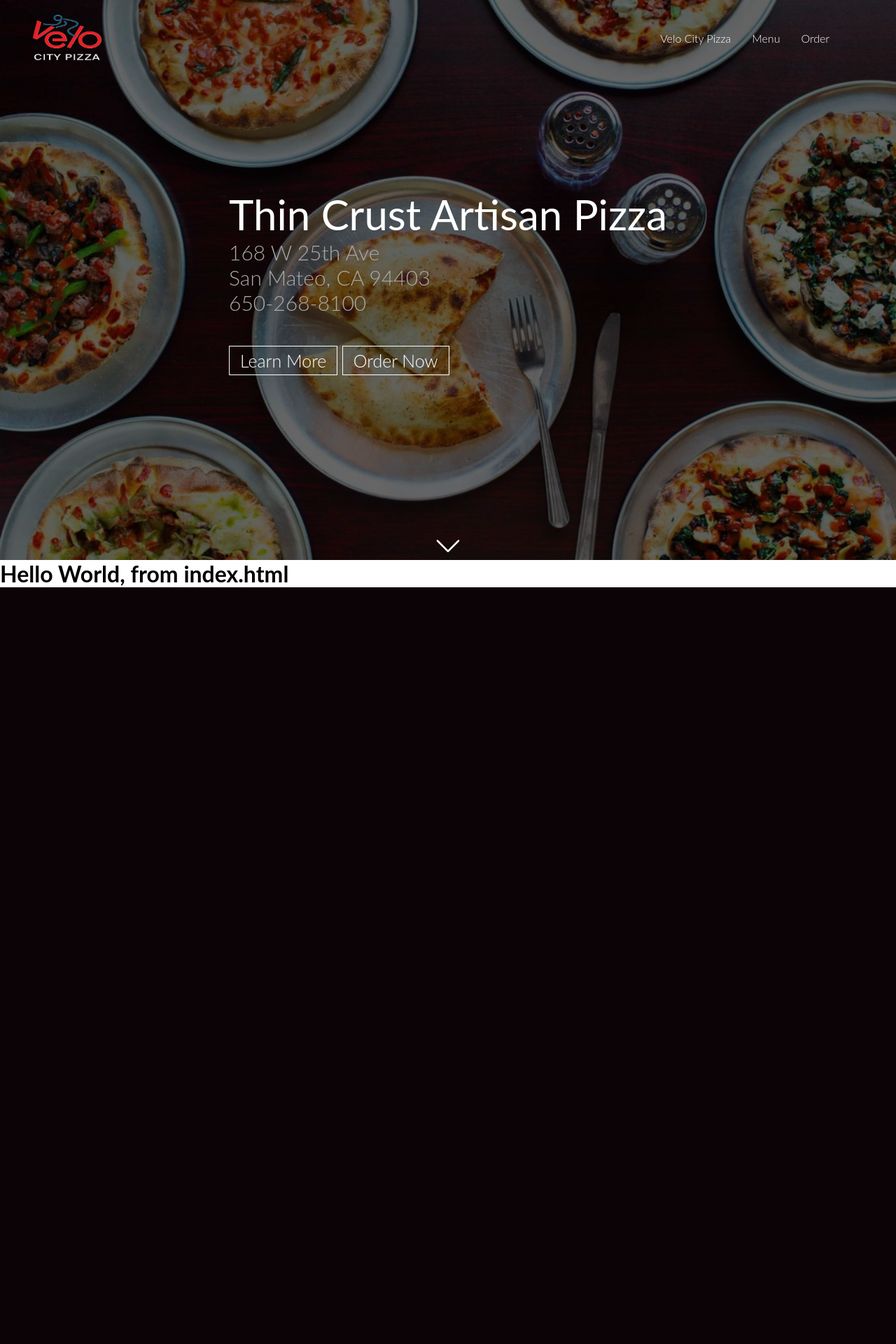
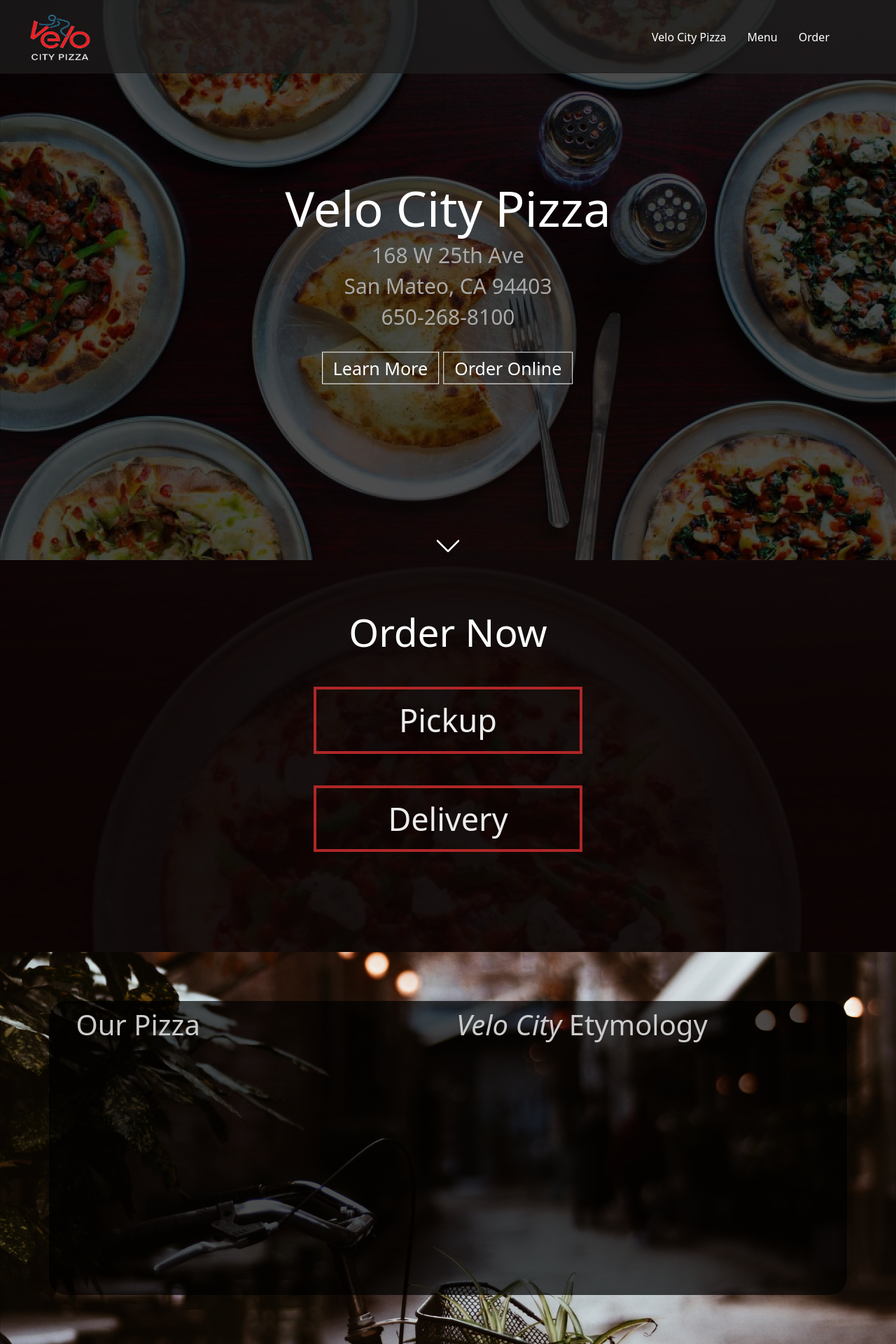
Before and after one commit to Lants/velo-city-pizza-flask, a Flask app: page / in a window 1280 px wide. Shown: the whole page at 70% size. Before the commit the page ends 839 px from the top, so only its background shows below. Run offline with Flask 2, Linux system fonts and the light colour scheme; some libraries are stand-ins or nearby versions.

Commit message:
Finish homepage layout

```diff
--- a/src/static/css/main.css
+++ b/src/static/css/main.css
@@ -29,17 +29,10 @@
     margin-bottom: 50px;
 }
 
-.row{
-    width: 80%;
-    margin: 0 auto;
-}
-
-
 /*-----------------HEADER---------------------------*/
 
 .othernavbar{
-    background-color: #292E37;
-    background-color: rgba(0,0,0,0.8);
+    background-color: rgba(30, 29, 29, 0.745);
 }
 
 #header {
@@ -47,27 +40,24 @@
     background-position: center;
     background-size: cover;
     height: 100vh;
-/*--------PARALAX---------*/
+/*--------PARALlAX---------*/
     background-attachment: fixed;
 }
 
-#header .background-texture {
-    background-image: url(../img/pattern-bg.png);
-    height: 100%;
-    background-repeat: repeat;
-    background-attachment: fixed;
-}
 
 #header h1 {
     color: white;
-    font-size: 60px;
+    font-size: 70px;
     font-weight: 400;
+    text-align: center;
 }
 
 #header h2 {
     color: darkgray;
     font-size: 30px;
     font-weight: 300;
+    /* padding-left: 1em; */
+    text-align: center;
 }
 
 #header .headline-container {
@@ -75,7 +65,7 @@
     top: 50%;
     left: 50%;
     transform: translate(-50%,-50%);
-
+    /* text-align: center; */
 }
 
 #header .menu{
@@ -137,6 +127,27 @@
 #header .headline-btn{
     margin-top: 8%;
     position: relative;
+    text-align: center;
+}
+
+#header .orderbox{
+    height: 50vh;
+    width: 50vw;
+    border: 5px solid white;
+    position: relative;
+    text-align: center;
+    float:left;
+    padding: 5px 15px;
+    font-size: 25px;
+    margin-right: 2px;
+    position: relative;
+}
+
+#header .background-texture {
+    background-image: url(../img/pattern-bg.png);
+    height: 100%;
+    background-repeat: repeat;
+    background-attachment: fixed;
 }
 
 
@@ -152,45 +163,83 @@
 
 }
 
-#header .orderbox{
 
-  height: 50vh;
-  width: 50vw;
-  border: 5px solid white;
-  position: relative;
-  text-align: center;
-  float:left;
-  padding: 5px 15px;
-  font-size: 25px;
-  margin-right: 2px;
-  position: relative;
+/* -----------------ORDER---------------------- */
+#order {
+    background-size: cover;
+    background-image: url(../img/combo_8.jpg);
+    height: 70vw;
+    max-height: 70vh;
+    position: relative;
+    padding: 0;
+}
+
+#order .red-overlay {
+    width: 100%;
+    height: 100%;
+    background-color:rgba(11, 4, 4, 0.95);
+    padding: 70px 0;
+}
+
+#order h1 {
+    font-size: 5vw;
+    color: white;
+    text-align: center;
+}
+
+#order .order-options {
+    height: 50vh;
+    width: 30vw;
+    text-align: center;
+    position: relative;
+    left: 50%;
+    transform: translateX(-50%);
+}
+
+#order ul{
+    font-size: 4vw;
+    list-style: none;
+    font-weight: 400;
+    padding: 0;
+}
+
+#order li {
+    margin: 1em 0;
+    border: 0.4vw solid rgb(176, 38, 38);
+}
+
+#order a {
+    text-decoration: none;
+    display: inline-block;
+    width: 100%;
+    padding: 10px 15px;
+    color: rgb(237, 236, 236);
+}
+
+#order a:hover, #order a:active{
+    background-color: #ec0e49;
+    transition: background-color 1s;
 }
 
 /*------------DESCRIPTION------------*/
 
 #description{
-  padding-top: 0;
-  background-image: url(../img/stolenfromstan.jpg), linear-gradient(rgba(0,0,0,0.6), rgba(0,0,0,0.6));
+  background-image: url(../img/bike_alley_dark.jpg);
   background-position: center;
   background-size: cover;
+  height: 70vw;
+  max-height: 70vh;
 }
 
 #description .section-headline{
   color: white;
   background-color: rgba(0,0,0,0.5);
-
 }
 
 
 #description .line{
   background-color: gray;
 
-}
-/*#description .background-texture {
-    background-image: url(../img/pattern-bg.png);
-    height: 100%;
-    background-repeat: repeat;
-    background-attachment: fixed;*/
 }
 
 #description img{
@@ -233,13 +282,23 @@
     overflow: auto;
     margin: 30px 0;
 }
+
 #description .background-texture{
-  background-color:rgba(0,0,0,0.6);
-  padding-left: 1%;
-  padding-right: -1%;
+  background-color:rgba(0,0,0,0.7);
+  height: 100%;
 }
 
-/*-----------BENEFITS----------*/
+#description .desc-container {
+    width: 90vw;
+    border-radius: 25px;
+    padding: 10px 3vw;
+}
+
+#description h1 {
+    color: rgb(204, 204, 204);
+}
+
+/*--------------------BENEFITS------------------------*/
 #benefits .span-1-of-3{
     text-align: center;
 }
@@ -293,14 +352,14 @@
     margin-top: 20px;
 }
 
-/*----------STATS----------*/
+/*----------stat----------*/
 
 #stats{
     height: 50vh;
-    background-image: linear-gradient(rgba(0,0,0,0.6), rgba(0,0,0,0.6)), url('../img/city2.jpg');
-    background-position: center;
+    background-image: linear-gradient(rgba(0,0,0,0.6), rgba(0,0,0,0.6)), url('../img/combo_8.jpg');
+    background-position: top;
     background-size: cover;
-
+    padding: 0;
     text-align: center;
 
     position: relative;
@@ -325,12 +384,12 @@
     font-weight: 300;
 }
 
-#stats .row{
+/* #stats .row{
     position: absolute;
     top: 50%;
     left: 50%;
     transform: translate(-50%,-50%);
-}
+} */
 
 
 
@@ -541,7 +600,6 @@
 @media only screen and (max-width: 790px){
   #header .headline-container{
     position:relative;
-    margin: 0 50px;
   }
 }
 
@@ -560,6 +618,22 @@
 
 
 }
+
+/* --------------ORDER------------------------- */
+@media only screen and (min-width: 1100px) {
+    #order h1 {
+        font-size: 55px;
+    }
+
+    #order ul {
+        font-size: 45px;
+    }
+
+    #order li {
+        border: 4px solid rgb(176, 38, 38);
+    }
+}
+
 /*----------------STEPS----------------*/
 @media only screen and (max-width: 435px){
     #description .section-headline{
@@ -614,7 +688,7 @@
     }
 }
 
-/*-----------------STATS-----------------*/
+/*-----------------stats-----------------*/
 @media only screen and (max-width: 1280px){
     #stats i{
         font-size: 7.5vh;
--- a/src/templates/index.html
+++ b/src/templates/index.html
@@ -1,5 +1,55 @@
 {% extends "layout.html" %}
 
 {% block content %}
-<h1>Hello World, from index.html</h1>
+
+<header id="header">
+    <div class="background-texture">
+        {% include 'navbar.html' %}
+        <div class="headline-container">
+            <h1>Velo City Pizza</h1>
+            <h2>168 W 25th Ave</h2>
+            <h2>San Mateo, CA 94403</h2>
+            <h2>650-268-8100</h2>
+            <div class="headline-btn">
+                <a href="#description">Learn More</a>
+                <a href="#order">Order Online</a>
+            </div> <!--End Headline Container-->
+        </div> <!--End Background Texture-->
+        <svg xmlns="http://www.w3.org/2000/svg" fill="currentColor" class="bi bi-chevron-down" viewBox="0 0 16 16">
+            <path fill-rule="evenodd" d="M1.646 4.646a.5.5 0 0 1 .708 0L8 10.293l5.646-5.647a.5.5 0 0 1 .708.708l-6 6a.5.5 0 0 1-.708 0l-6-6a.5.5 0 0 1 0-.708z"/>
+        </svg>
+    </div>
+</header>
+
+<section id="order">
+    <div class="red-overlay">
+        <div class="order-options">
+            <h1>Order Now</h1>
+            <ul>
+                <li><a href="">Pickup</a></li>
+                <li><a href="">Delivery</a></li>
+            </ul>
+        </div>
+    </div>
+</section>
+
+<section id="description">
+    <div class="container background-texture desc-container">
+        <div class="row">
+            <div class="col-sm-6">
+                <h1>Our Pizza</h1>
+            </div>
+            <div class="col-sm-6">
+                <h1><i>Velo City</i> Etymology</h1>
+            </div>
+        </div>
+        <!-- <div class="row">
+            <h2>Row 2</h2>
+            <div class="col">
+                R2C1
+            </div>
+        </div> -->
+    </div>
+</section>
+
 {% endblock content %}
--- a/src/templates/layout.html
+++ b/src/templates/layout.html
@@ -5,30 +5,13 @@
     <meta http-equiv="X-UA-Compatible" content="IE=edge">
     <meta name="viewport" content="width=device-width, initial-scale=1.0">
     <title>Velo City Pizza</title>
+    <link href='https://fonts.googleapis.com/css?family=Lato:400,300,700' rel='stylesheet' type='text/css'>
     <link rel="stylesheet" type="text/css" href="{{ url_for('static', filename='css/main.css') }}">
-    <link href="https://opensource.keycdn.com/fontawesome/4.6.3/font-awesome.min.css" rel="stylesheet">
-    <script src="https://cdn.jsdelivr.net/npm/bootstrap@5.2.1/dist/js/bootstrap.min.js" integrity="sha256-kIefIGMekNBIvB4ALXeVJzrdfjpa4SUr6+PJ4BecqDM=" crossorigin="anonymous"></script>
+    <!-- <link href="https://opensource.keycdn.com/fontawesome/4.6.3/font-awesome.min.css" rel="stylesheet"> -->
+    <!-- <script src="https://cdn.jsdelivr.net/npm/bootstrap@5.2.1/dist/js/bootstrap.min.js" integrity="sha256-kIefIGMekNBIvB4ALXeVJzrdfjpa4SUr6+PJ4BecqDM=" crossorigin="anonymous"></script> -->
+    <link rel="stylesheet" href="https://cdn.jsdelivr.net/npm/bootstrap@5.2.0/dist/css/bootstrap.min.css" integrity="sha384-gH2yIJqKdNHPEq0n4Mqa/HGKIhSkIHeL5AyhkYV8i59U5AR6csBvApHHNl/vI1Bx" crossorigin="anonymous">
 </head>
 <body>
-    <header id="header">
-        {% include 'navbar.html' %}
-        <div class="headline-container">
-            <h1>Thin Crust Artisan Pizza</h1>
-            <h2>168 W 25th Ave </h2>
-            <h2>San Mateo, CA 94403</h2>
-            <h2>650-268-8100</h2>
-            <div class="headline-btn">
-                <a href="#description">Learn More</a>
-                <a href="#request">Order Now</a>
-            </div> <!--End Headline Container-->
-        </div> <!--End Background Texture-->
-        <svg xmlns="http://www.w3.org/2000/svg" fill="currentColor" class="bi bi-chevron-down" viewBox="0 0 16 16">
-            <path fill-rule="evenodd" d="M1.646 4.646a.5.5 0 0 1 .708 0L8 10.293l5.646-5.647a.5.5 0 0 1 .708.708l-6 6a.5.5 0 0 1-.708 0l-6-6a.5.5 0 0 1 0-.708z"/>
-        </svg>
-    </header>
-
-    <main role="main">
-        {% block content %}{% endblock %}
-    </main>
+    {% block content %}{% endblock %}
 </body>
 </html>
--- a/src/templates/navbar.html
+++ b/src/templates/navbar.html
@@ -1,4 +1,4 @@
-<nav>
+<nav class="othernavbar">
   <a href="index.html"><img src="{{ url_for('static', filename='img/velo_city_logo.png') }}"></a>
   <ul>
     <li><a href=index.php#description>Velo City Pizza</a></li>
```
Also changed, not shown: src/static/img/bike_alley_dark.jpg (added), src/static/img/combo_8.jpg (added), src/static/img/pattern-bg.png (added), src/templates/order_ahead.html (added).
